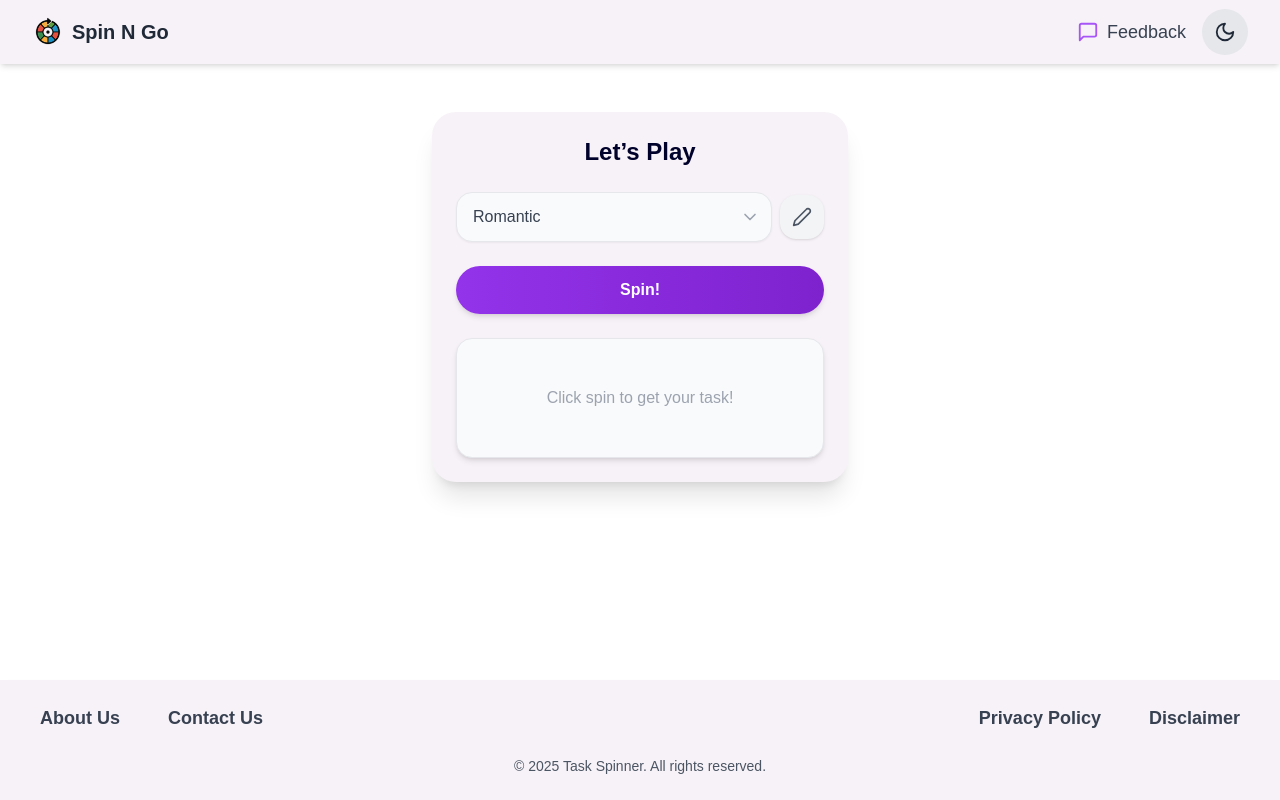
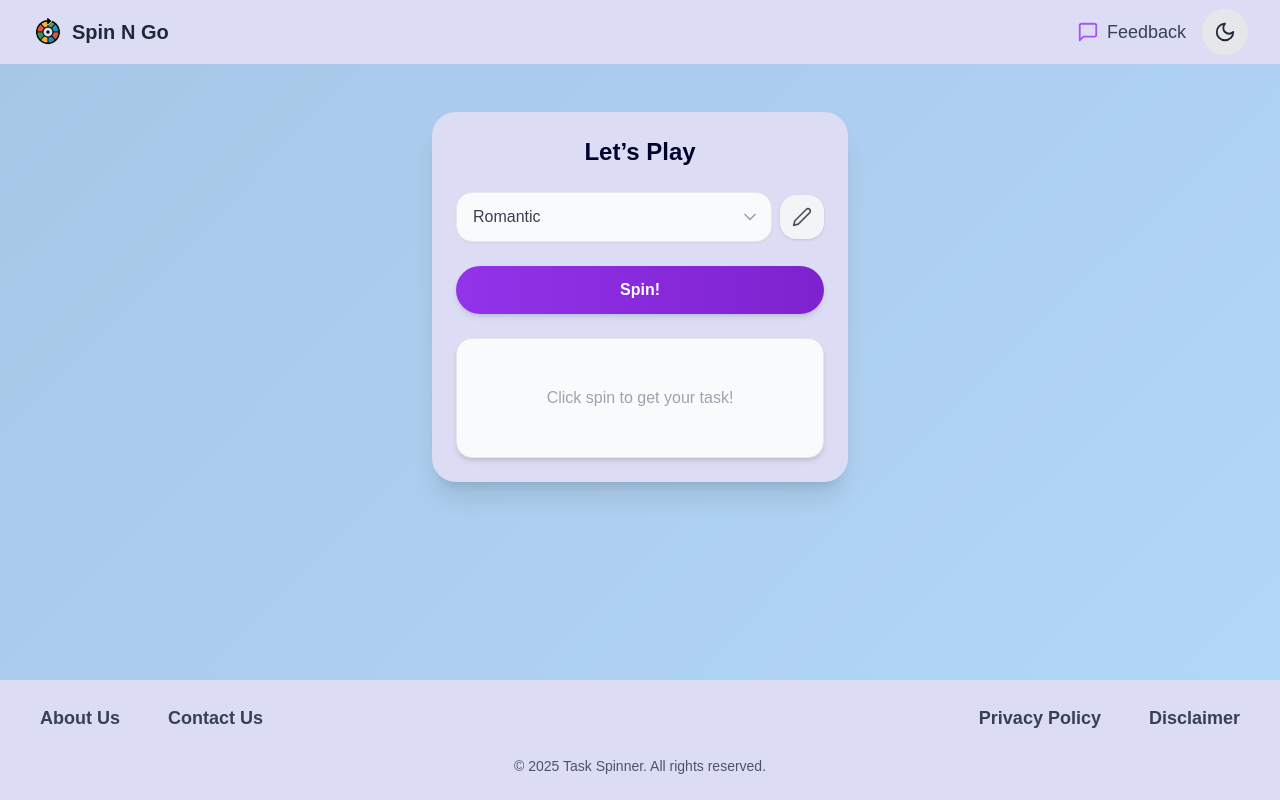
Before and after one commit to Thummar-harsh/spinngo, a React (Vite) app: page / in a window 1280 px wide. Built offline with nearby package versions, Linux system fonts and the light colour scheme.

Commit message:
colour change

```diff
--- a/src/App.tsx
+++ b/src/App.tsx
@@ -29,7 +29,16 @@ function App() {
     <Router>
       <div className="flex flex-col min-h-screen bg-white dark:bg-gray-900 transition-colors duration-300">
         <Navbar isDark={isDark} toggleDarkMode={toggleDarkMode} />
-        <main className="flex-grow">
+        <main
+  className="flex-grow transition-colors duration-300"
+  style={{
+    background: isDark
+      ? 'linear-gradient(135deg, #0f0c29, #302b63, #24243e)' // Dark mode gradient
+      : 'linear-gradient(135deg, #a7c7e7, #b2d7f7)' // Light mode cool gradient
+  }}
+>
+
+
           <Routes>
             <Route path="/" element={<Home />} /> {/* Home page route */}
             <Route path="/about" element={<AboutUs />} /> {/* About Us page route */}
--- a/src/components/Footer.tsx
+++ b/src/components/Footer.tsx
@@ -2,7 +2,7 @@ import React from 'react';
 
 const Footer = () => {
   return (
-    <footer className="bg-[#f7f2f7] dark:bg-gray-800 shadow-md mt-auto">
+    <footer className="bg-[#dcddf5] dark:bg-gray-800 shadow-md mt-auto">
       <div className="max-w-7xl mx-auto px-6 sm:px-8 lg:px-10 py-6 flex flex-col">
         <div className="flex flex-col md:flex-row justify-between items-center space-y-4 md:space-y-0">
           <div className="flex space-x-12">
--- a/src/components/Navbar.tsx
+++ b/src/components/Navbar.tsx
@@ -3,7 +3,8 @@ import { MessageSquare, Sun, Moon } from 'lucide-react';
 
 const Navbar = ({ isDark, toggleDarkMode }: { isDark: boolean; toggleDarkMode: () => void }) => {
   return (
-    <nav className="bg-[#f7f2f7] dark:bg-gray-800 shadow-md">
+
+   <nav className="bg-[#dcddf5] dark:bg-gray-800 shadow-md">
       <div className="max-w-7xl mx-auto px-4 sm:px-6 lg:px-8">
         <div className="flex items-center justify-between h-16">
           <div className="flex items-center">
--- a/src/index.css
+++ b/src/index.css
@@ -6,4 +6,5 @@
 
 body {
   font-family: 'poppins', sans-serif;
+
 }
--- a/src/pages/Home.tsx
+++ b/src/pages/Home.tsx
@@ -183,7 +183,7 @@ const Home = () => {
 
   return (
     <div className="flex-grow max-w-md mx-auto pt-12 p-4">
-      <div className="bg-[#f7f2f7] dark:bg-gray-800 rounded-3xl shadow-xl p-6 space-y-6">
+      <div className="bg-[#dcddf5] dark:bg-gray-800 rounded-3xl shadow-xl p-6 space-y-6">
         <h2 className="text-2xl font-bold text-[#00022B] dark:text-gray-300 mb-4 text-center">
           Let’s Play
         </h2>
```
